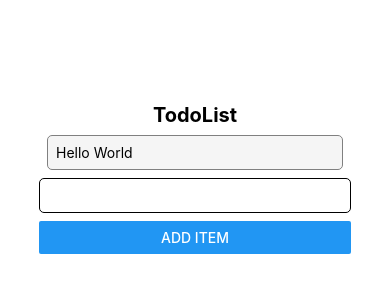
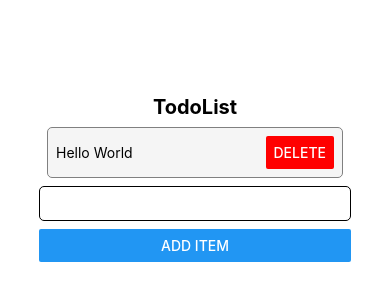
Before and after one commit to xalejandrow/MERN_Course, a React Native app in the folder todo-list/: screen / in a window 390 px wide. Shown: the part 214-514 px from the top of the page. Built offline with nearby package versions, Linux system fonts and the light colour scheme.

Commit message:
S8P84 - Delete Item

```diff
--- a/todo-list/Components/Todo.js
+++ b/todo-list/Components/Todo.js
@@ -5,6 +5,11 @@
     return(
         <View style={[{ margin: 8, padding: 8}, styles.item ]}>
             <Text>{props.item}</Text>
+            <Button
+                title={'Delete'}
+                color={'red'}
+                onPress={() => props.delete(props.item)}
+            />
         </View>
     )
 }
--- a/todo-list/Components/TodoList.js
+++ b/todo-list/Components/TodoList.js
@@ -9,6 +9,7 @@
     const [text, setText] = useState()
     const [list, setList] = useState(['Hello World'])
 
+    // ADD ITEM METHOD
     const addItem = () => {
         const updatedList = list;
         updatedList.push(text)
@@ -16,21 +17,27 @@
         setText('')
     }
 
-    return(
+    // DELETE ITEM METHOD
+    const deleteitem = (index) => {
+        const updatedList = list.filter((todo) => todo !== index)
+        setList(updatedList)
+    }
+
+    return (
         <View style={{ width: '80%', marginBottom: 60 }}>
             <Text style={[styles.align, styles.font]}>{title}</Text>
             <ScrollView>
                 {list.map((x, index) =>
-                    <Todo key={index} item={x} index={index}/>
-                    )}
+                    <Todo key={index} item={x} index={index} delete={deleteitem} />
+                )}
             </ScrollView>
             <View>
                 <TextInput
-                style={styles.input}
-                value={text}
-                onChangeText={ (text)=> setText(text)}
+                    style={styles.input}
+                    value={text}
+                    onChangeText={(text) => setText(text)}
                 />
-                <Button title='Add Item' onPress={addItem}/>
+                <Button title='Add Item' onPress={addItem} />
             </View>
         </View>
     )
```
